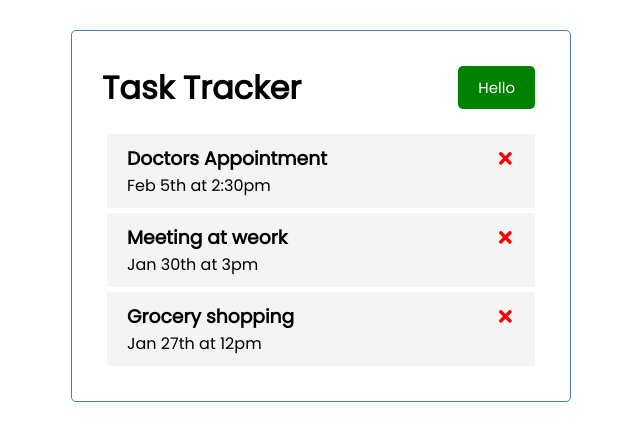
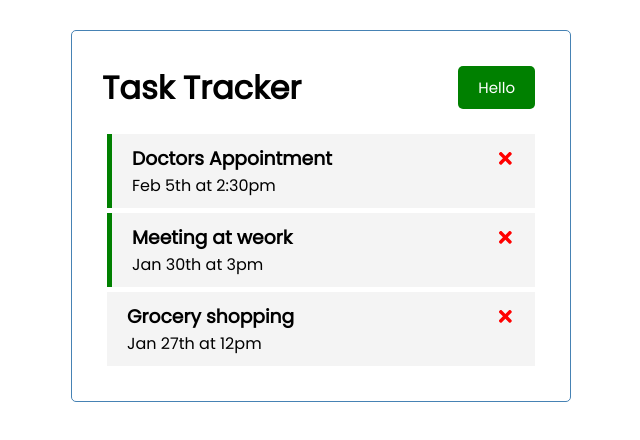
Before and after one commit to Paul-kav/my-task-tracker, a React (Create React App) app: page / in a window 1280 px wide. Shown: the top 440 px of the page, without its empty margins (319-959 px from the left). Built offline with nearby package versions, Linux system fonts and the light colour scheme.

Commit message:
Added a reminder funtionality.

```diff
--- a/src/App.js
+++ b/src/App.js
@@ -28,11 +28,23 @@
   const deleteTask =(id)=>{
     setTasks(tasks.filter((task)=>task.id !== id))
   }
+
+  //Toggle Reminder
+  const toggleReminder = (id) =>{
+    setTasks(
+      tasks.map((task)=> task.id === id ? {...task, reminder:
+        !task.reminder} : task
+      )
+    )
+  }
   return (
     <div className='container'>
       <Header />
       {tasks.length > 0 ? (
-      <Tasks tasks={tasks} onDelete={deleteTask}/>
+      <Tasks
+      tasks={tasks}
+      onDelete={deleteTask}
+      onToggle={toggleReminder}/>
       ) : (
         'No Tasks To Show'
       )}
--- a/src/components/Task.js
+++ b/src/components/Task.js
@@ -1,8 +1,10 @@
 import { FaTimes } from 'react-icons/fa'
 
-const Task = ({ task, onDelete }) => {
+const Task = ({ task, onDelete, onToggle }) => {
   return (
-    <div className='task'>
+    <div className={`task ${task.reminder ?
+    'reminder' : ''}`}
+    onDoubleClick={(id)=>onToggle(task.id)}>
         <h3>
             {task.text}{''}
             <FaTimes
--- a/src/components/Tasks.js
+++ b/src/components/Tasks.js
@@ -1,11 +1,16 @@
 import Task from "./Task"
 
-const Tasks = ({tasks, onDelete}) => {
+const Tasks = ({tasks, onDelete, onToggle}) => {
 
   return (
     <>
       {tasks.map((task)=>(
-      <Task key={task.id} task={task} onDelete={onDelete}/>
+      <Task
+        key={task.id}
+        task={task}
+        onDelete={onDelete}
+        onToggle={onToggle}
+      />
       ))}
     </>
   )
```
